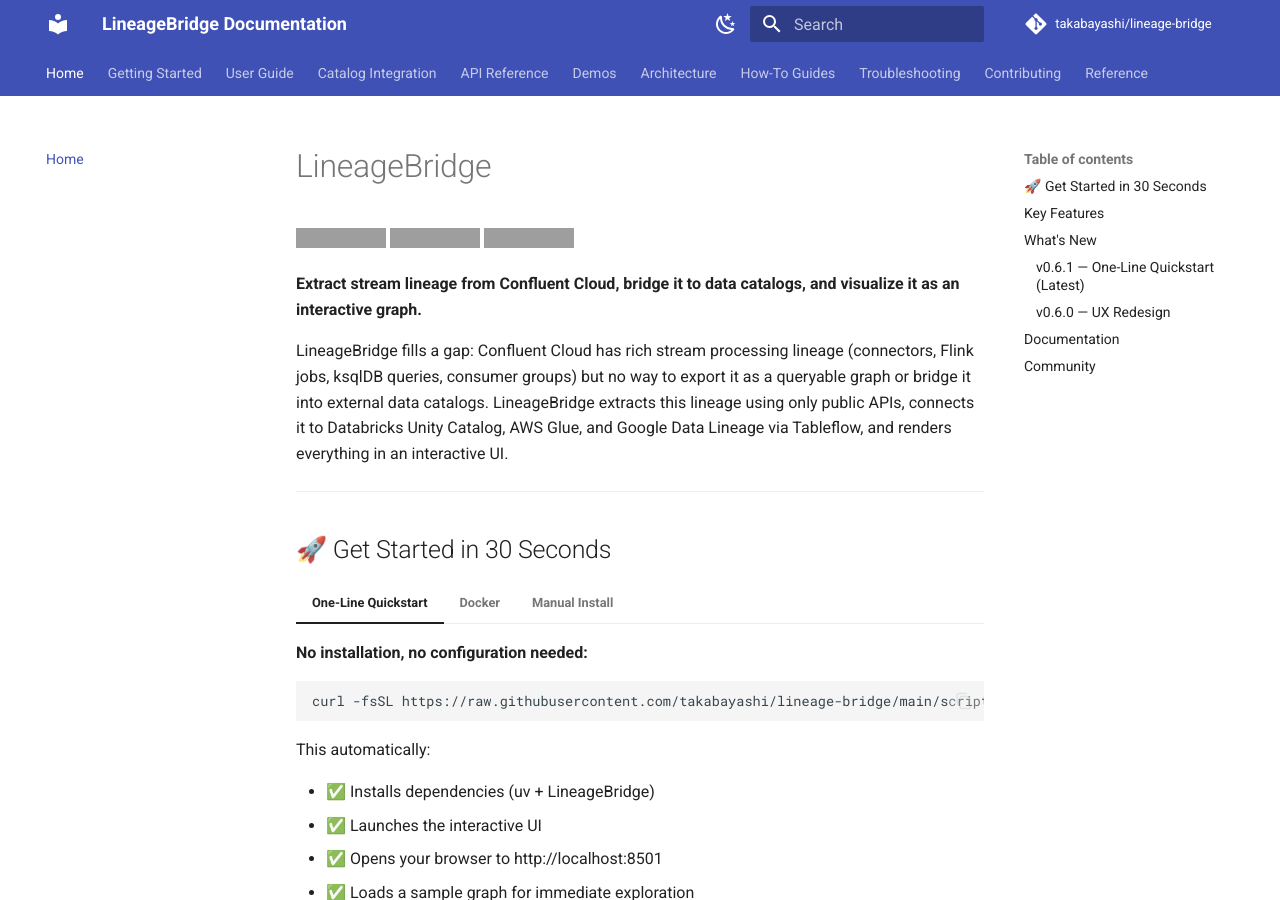
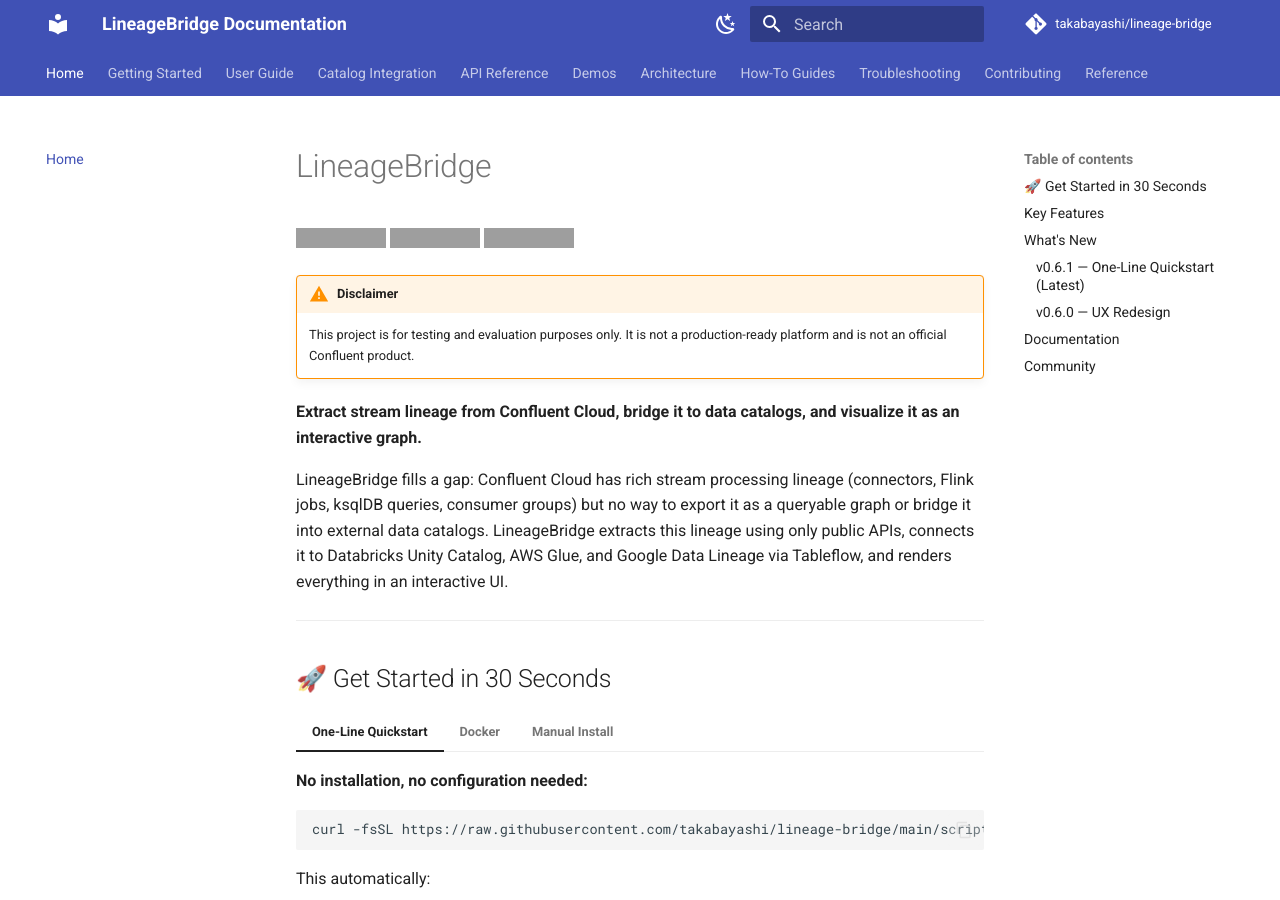
Before and after one commit to takabayashi/lineage-bridge, an MkDocs documentation site: the page built from docs/index.md, in a window 1280 px wide and 900 px high. Built offline with MkDocs 1.6.1 and Material for MkDocs 9.7.7, drawn with Linux system fonts in a browser that asks for light colours; comment, search, counter and statistics services are not loaded; the version menu is left out; grey boxes are pictures that could not be loaded.

Commit message:
docs: add disclaimer banner for testing/non-production use
Add prominent disclaimer to README and documentation index stating this
is for testing and evaluation purposes only, not a production-ready
platform or official Confluent product.

Co-Authored-By: Claude Sonnet 4.5 <noreply@anthropic.com>

```diff
--- a/docs/index.md
+++ b/docs/index.md
@@ -3,6 +3,9 @@
 [![License](https://img.shields.io/badge/License-Apache_2.0-blue.svg)](https://github.com/takabayashi/lineage-bridge/blob/main/LICENSE)
 [![Python 3.11+](https://img.shields.io/badge/python-3.11+-blue.svg)](https://www.python.org/downloads/)
 [![GitHub Release](https://img.shields.io/github/v/release/takabayashi/lineage-bridge)](https://github.com/takabayashi/lineage-bridge/releases)
+
+!!! warning "Disclaimer"
+    This project is for testing and evaluation purposes only. It is not a production-ready platform and is not an official Confluent product.
 
 **Extract stream lineage from Confluent Cloud, bridge it to data catalogs, and visualize it as an interactive graph.**
 
```
Also changed, not shown: README.md (+2 -0 lines).
